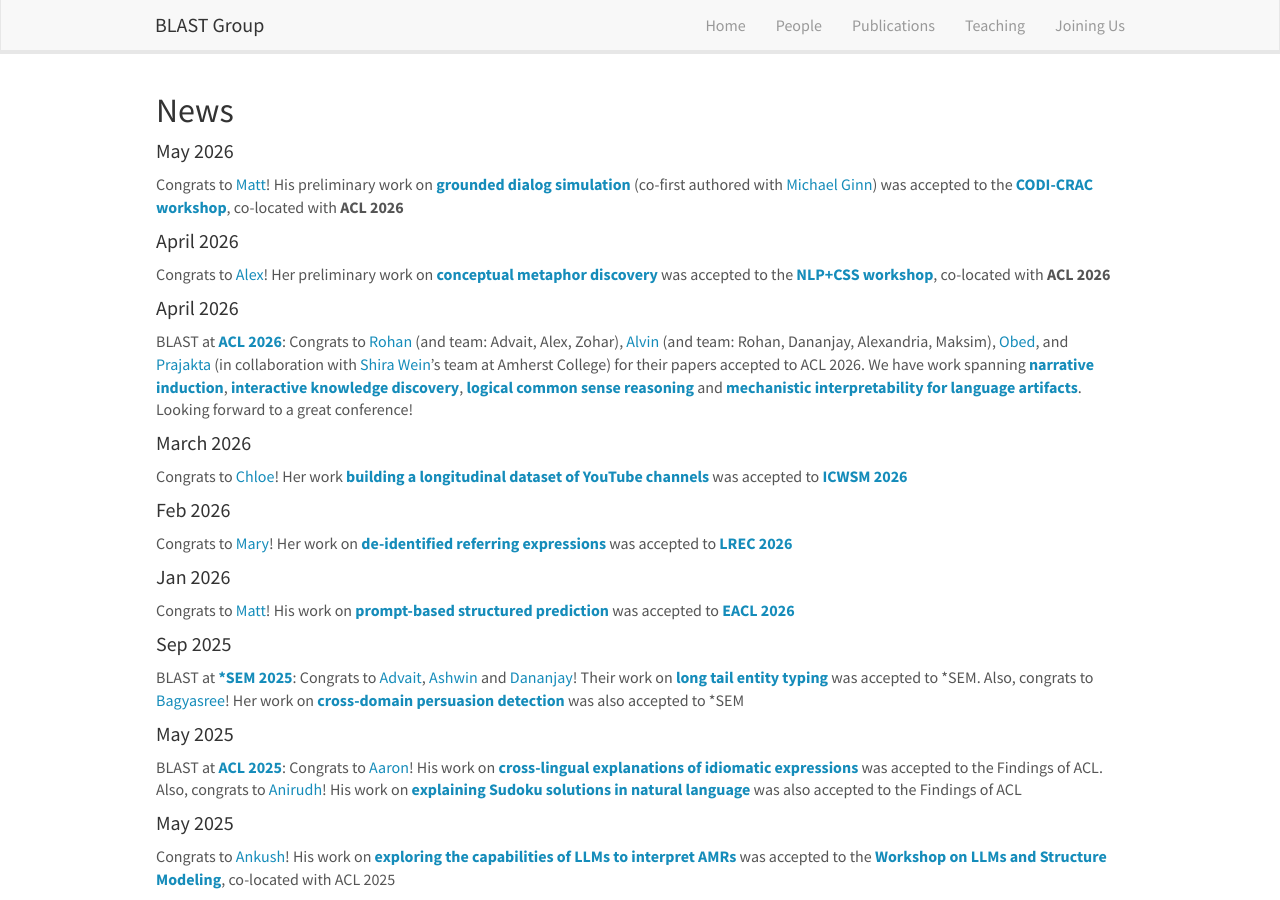
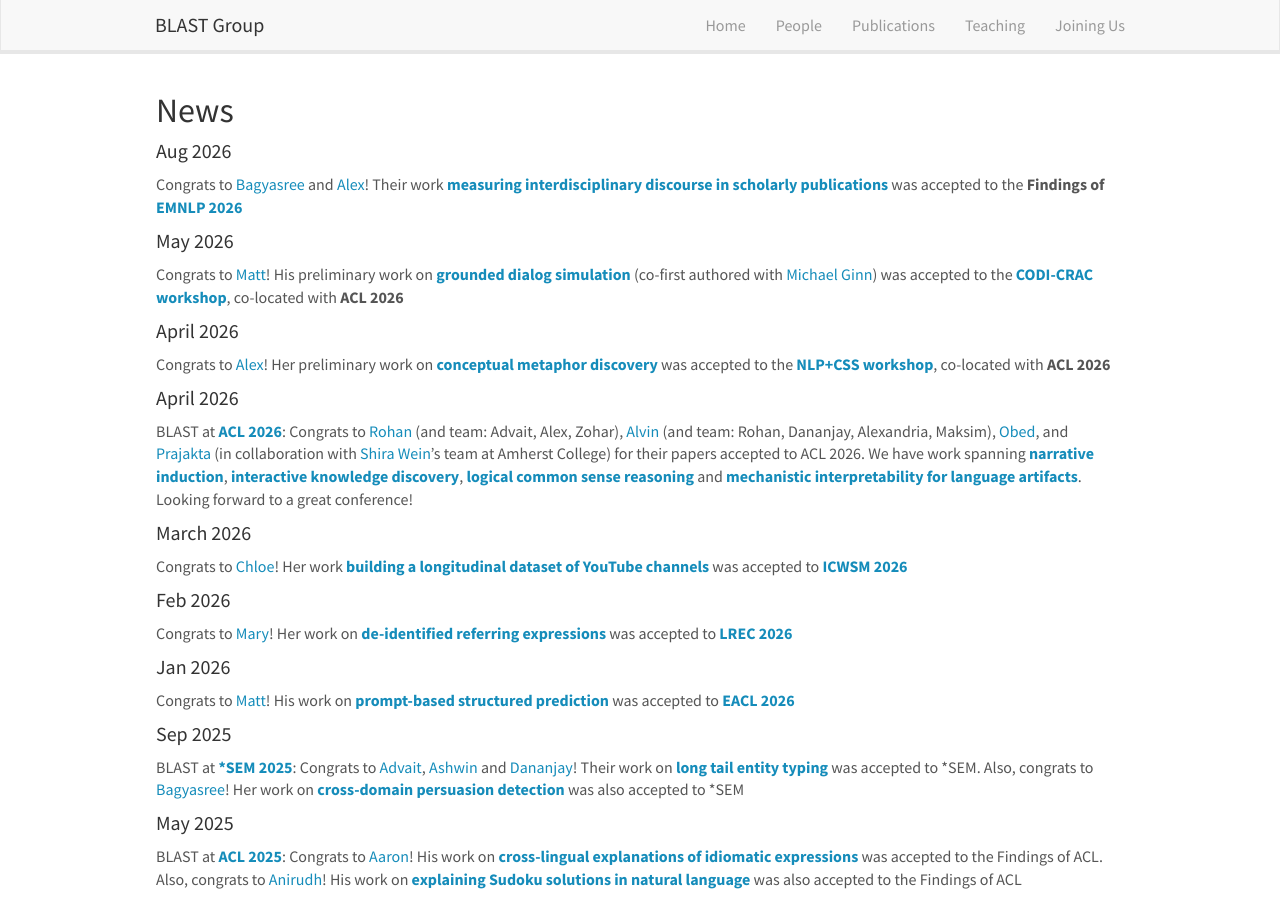
Before and after one commit to blast-cu/blast-cu.github.io, a Jekyll site: the page built from _pages/allnews.md, in a window 1280 px wide and 900 px high. Built offline with Jekyll 4.4.1, drawn with Linux system fonts in a browser that asks for light colours; nearby versions of some CDN libraries.

Commit message:
Update news.yml

```diff
--- a/_data/news.yml
+++ b/_data/news.yml
@@ -1,3 +1,6 @@
+- date: Aug 2026
+  headline: "Congrats to [Bagyasree](https://bagyasree.com/) and [Alex](https://aleto1999.github.io/)! Their work **[measuring interdisciplinary discourse in scholarly publications](https://arxiv.org/abs/2601.17020)** was accepted to the **Findings of [EMNLP 2026](https://2026.emnlp.org/)**"
+
 - date: May 2026
   headline: "Congrats to [Matt](https://blast-cu.github.io/team/#phd-students)! His preliminary work on **[grounded dialog simulation](https://aclanthology.org/2026.codi-1.11/)** (co-first authored with [Michael Ginn](https://michaelginn.com/)) was accepted to the **[CODI-CRAC workshop](https://sites.google.com/view/codi-crac2026/home)**, co-located with **ACL 2026**"
 
```
